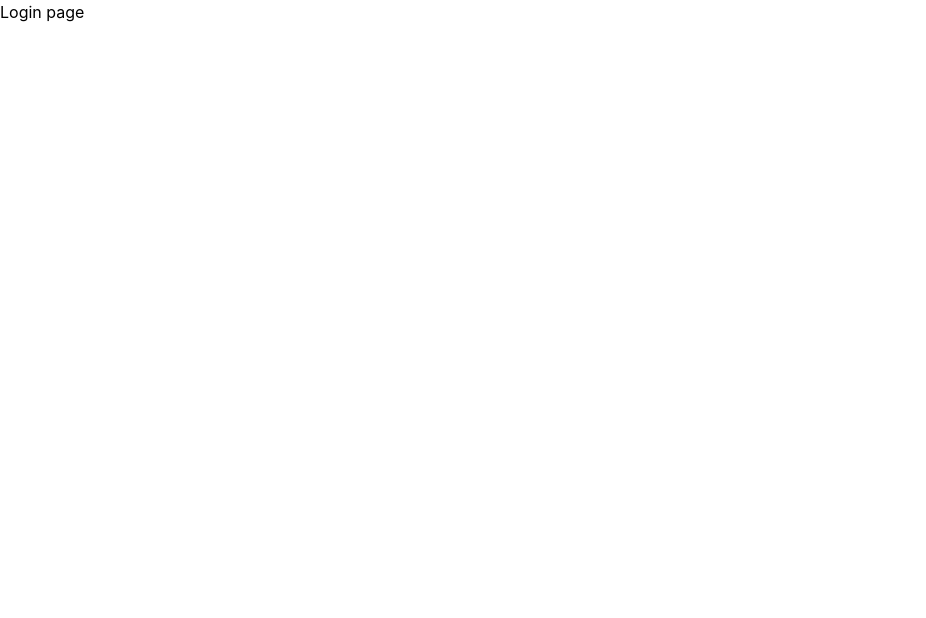
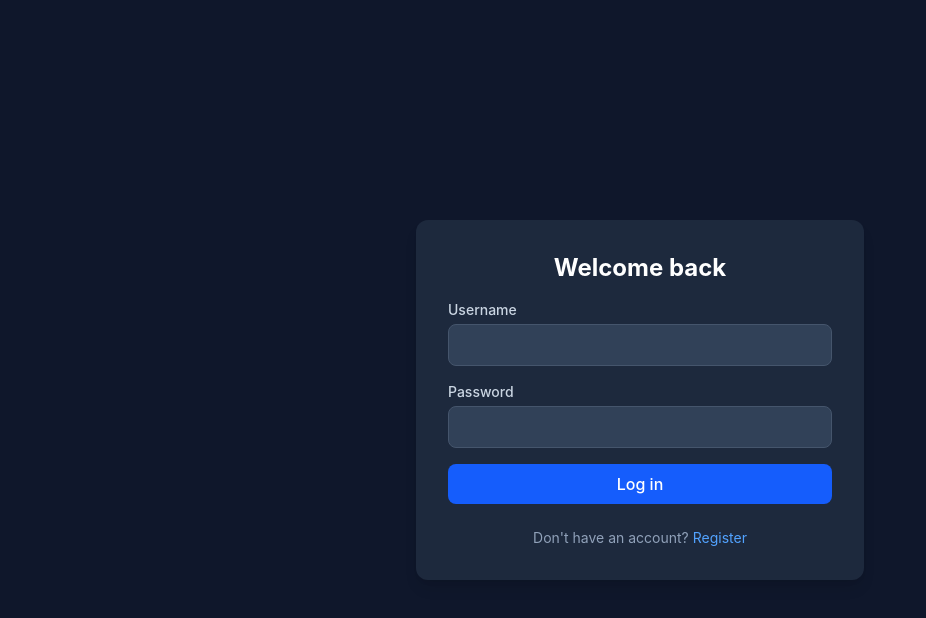
Before and after one commit to yorgo-haykal/album-rating-tracker, a React app in the folder frontend/: page /login in a window 1280 px wide. Shown: the top 618 px of the page, without its empty margins (0-926 px from the left). Built offline with nearby package versions, Linux system fonts and the light colour scheme; the HTML template or start-up script is replaced by a standard one.

Commit message:
Add login page

```diff
--- a/frontend/src/pages/Login.jsx
+++ b/frontend/src/pages/Login.jsx
@@ -1,5 +1,106 @@
+import { useState } from 'react';
+import { useNavigate, useLocation, Link } from 'react-router-dom';
+import apiClient from '../api/client';
+import { useAuth } from '../context/AuthContext';
+
 function Login() {
-  return <div>Login page</div>;
+  const [username, setUsername] = useState("");
+  const [password, setPassword] = useState("");
+  const [error, setError] = useState("");
+  const [isSubmitting, setIsSubmitting] = useState(false);
+
+  const navigate = useNavigate();
+  const location = useLocation();
+  const { login } = useAuth();
+
+  const justRegistered = location.state?.justRegistered;
+
+  async function handleSubmit(e) {
+    e.preventDefault();
+    setError('');
+    setIsSubmitting(true);
+
+    try {
+      const response = await apiClient('/auth/login', {
+        method: 'POST',
+        body: JSON.stringify( {username, password }),
+      });
+
+      login(response.token, response.username);
+      navigate('/albums');
+    } catch (err) {
+      setError(err.message);
+    } finally {
+      setIsSubmitting(false);
+    }
+  }
+
+  return (
+    <div className="min-h-screen flex items-center justify-center bg-slate-900 px-4">
+      <div className="w-full max-w-md bg-slate-800 rounded-xl shadow-lg p-8">
+        <h1 className="text-2xl font-bold text-white mb-2 text-center">
+          Welcome back
+        </h1>
+
+        {justRegistered && (
+          <p className="text-green-400 text-sm bg-green-950/50 border border-green-900 rounded-lg px-3 py-2 mb-4 text-center">
+            Account created! Please log in.
+          </p>
+        )}
+
+        <form onSubmit={handleSubmit} className="space-y-4 mt-4">
+          <div>
+            <label htmlFor="username" className="block text-sm font-medium text-slate-300 mb-1">
+              Username
+            </label>
+            <input
+              id="username"
+              type="text"
+              value={username}
+              onChange={(e) => setUsername(e.target.value)}
+              required
+              className="w-full px-3 py-2 bg-slate-700 border border-slate-600 rounded-lg text-white focus:outline-none focus:ring-2 focus:ring-blue-500"
+            />
+          </div>
+
+          <div>
+            <label htmlFor="password" className="block text-sm font-medium text-slate-300 mb-1">
+              Password
+            </label>
+            <input
+              id="password"
+              type="password"
+              value={password}
+              onChange={(e) => setPassword(e.target.value)}
+              required
+              className="w-full px-3 py-2 bg-slate-700 border border-slate-600 rounded-lg text-white focus:outline-none focus:ring-2 focus:ring-blue-500"
+            />
+          </div>
+
+          {error && (
+            <p className="text-red-400 text-sm bg-red-950/50 border border-red-900 rounded-lg px-3 py-2">
+              {error}
+            </p>
+          )}
+
+          <button
+            type="submit"
+            disabled={isSubmitting}
+            className="w-full bg-blue-600 hover:bg-blue-700 disabled:bg-blue-800 disabled:cursor-not-allowed text-white font-medium py-2 rounded-lg transition-colors"
+          >
+            {isSubmitting ? 'Logging in...' : 'Log in'}
+          </button>
+        </form>
+
+        <p className="text-slate-400 text-sm text-center mt-6">
+          Don't have an account?{' '}
+          <Link to="/register" className="text-blue-400 hover:text-blue-300">
+            Register
+          </Link>
+        </p>
+      </div>
+    </div>
+  )
 }
 
 export default Login;
```
